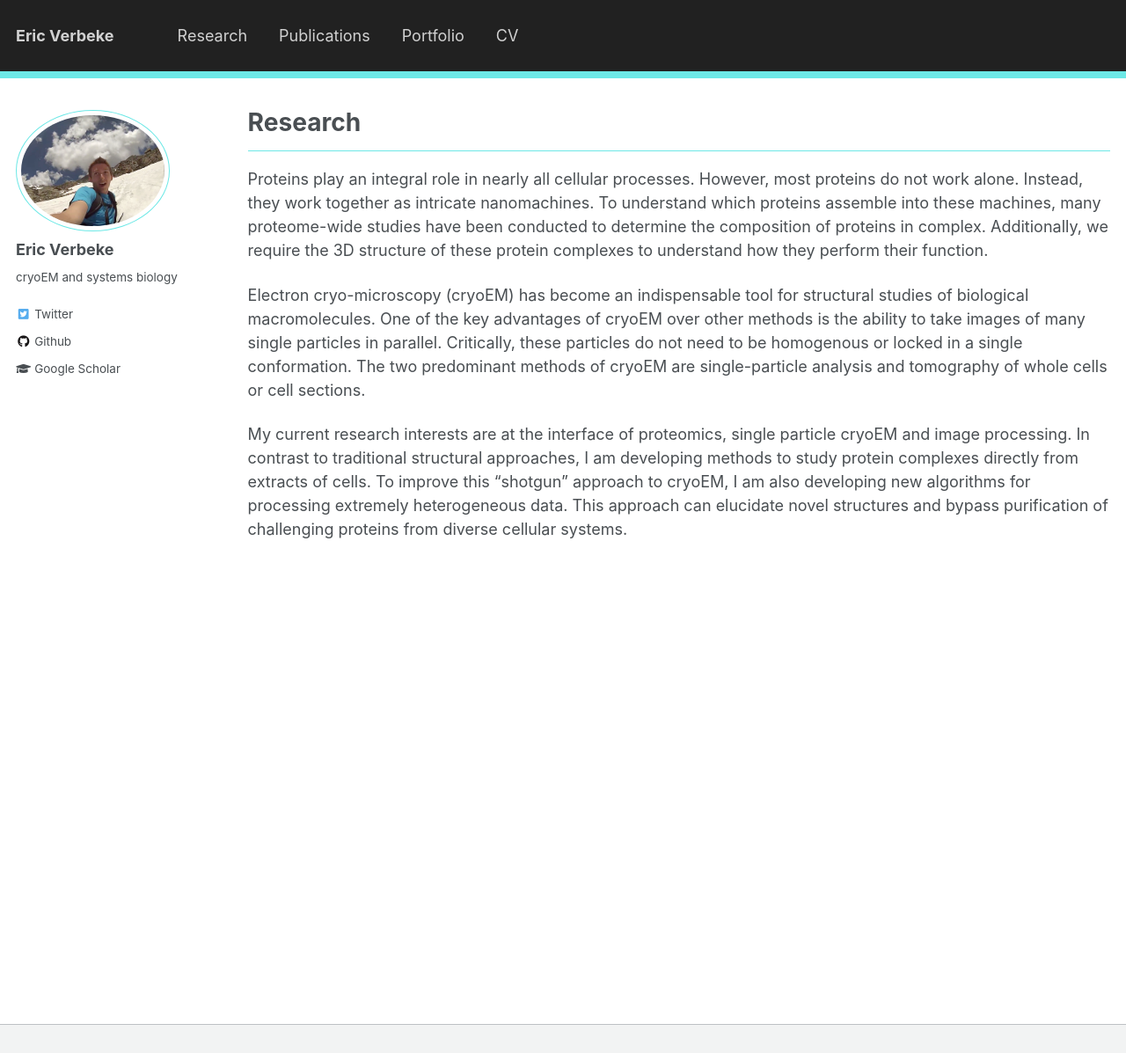
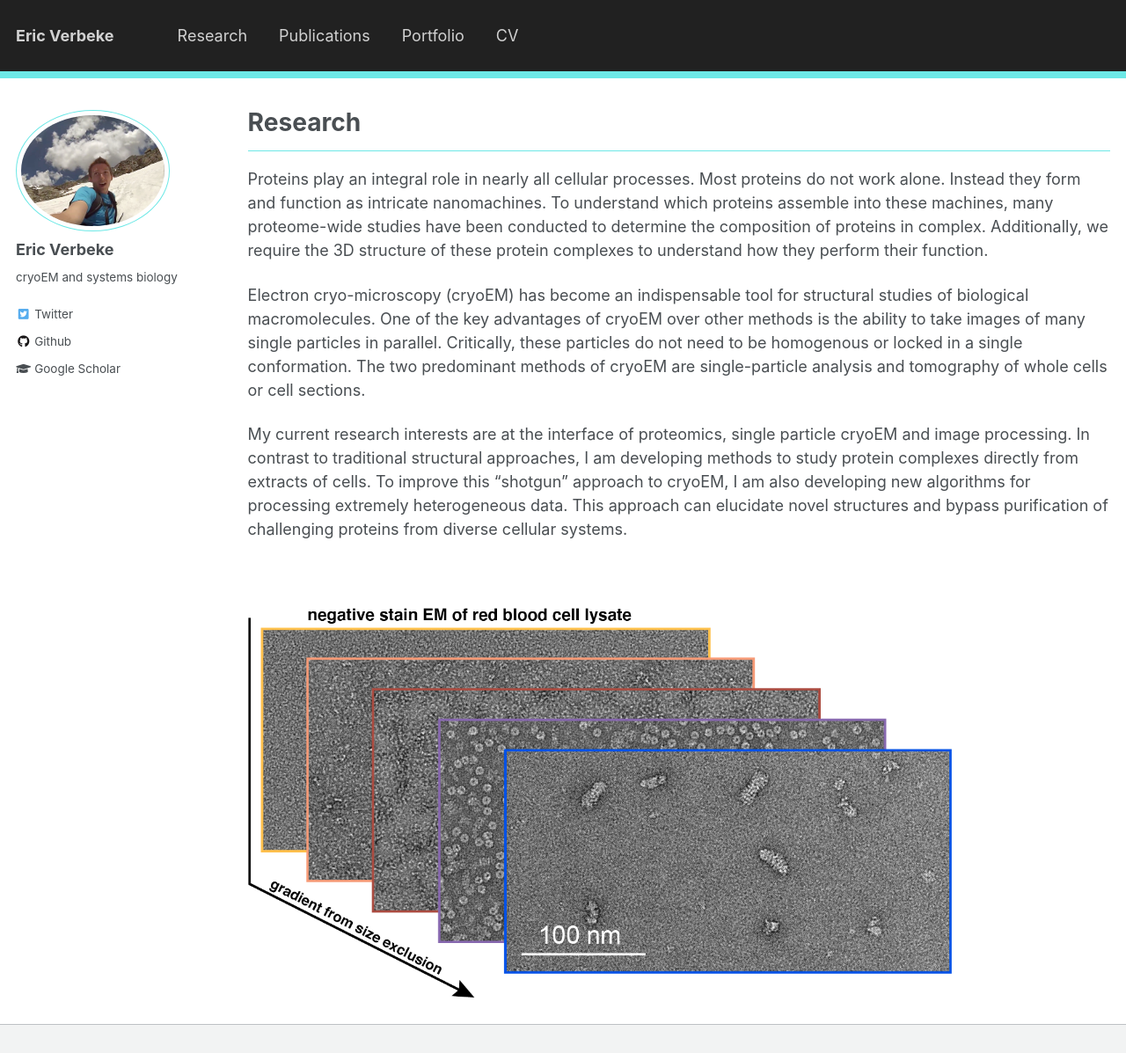
Before and after one commit to EricVerbeke/EricVerbeke.github.io, a Jekyll site: the page built from _pages/research.md, in a window 1280 px wide and 1356 px high, cut to the strip 0-1197 px from the top of the window. Shown: the whole strip at 88% size. Built offline with Jekyll 4.4.1, drawn with Linux system fonts in a browser that asks for light colours.

Commit message:
add image to research page

```diff
--- a/_pages/research.md
+++ b/_pages/research.md
@@ -8,10 +8,14 @@ author_profile: true
 
 ---
 
-Proteins play an integral role in nearly all cellular processes. However, most proteins do not work alone. Instead, they work together as intricate nanomachines. To understand which proteins assemble into these machines, many proteome-wide studies have been conducted to determine the composition of proteins in complex. Additionally, we require the 3D structure of these protein complexes to understand how they perform their function.
+Proteins play an integral role in nearly all cellular processes. Most proteins do not work alone. Instead they form and function as intricate nanomachines. To understand which proteins assemble into these machines, many proteome-wide studies have been conducted to determine the composition of proteins in complex. Additionally, we require the 3D structure of these protein complexes to understand how they perform their function.
 
 
 Electron cryo-microscopy (cryoEM) has become an indispensable tool for structural studies of biological macromolecules. One of the key advantages of cryoEM over other methods is the ability to take images of many single particles in parallel. Critically, these particles do not need to be homogenous or locked in a single conformation. The two predominant methods of cryoEM are single-particle analysis and tomography of whole cells or cell sections.
 
 
 My current research interests are at the interface of proteomics, single particle cryoEM and image processing. In contrast to traditional structural approaches, I am developing methods to study protein complexes directly from extracts of cells. To improve this "shotgun" approach to cryoEM, I am also developing new algorithms for processing extremely heterogeneous data. This approach can elucidate novel structures and bypass purification of challenging proteins from diverse cellular systems.
+
+<br/>
+
+<img src="../images/shotgun_em_rbc_gallery_2.png" align=center width="800">
```
Also changed, not shown: images/shotgun_em_rbc_gallery_2.png (added), 1 other file.
